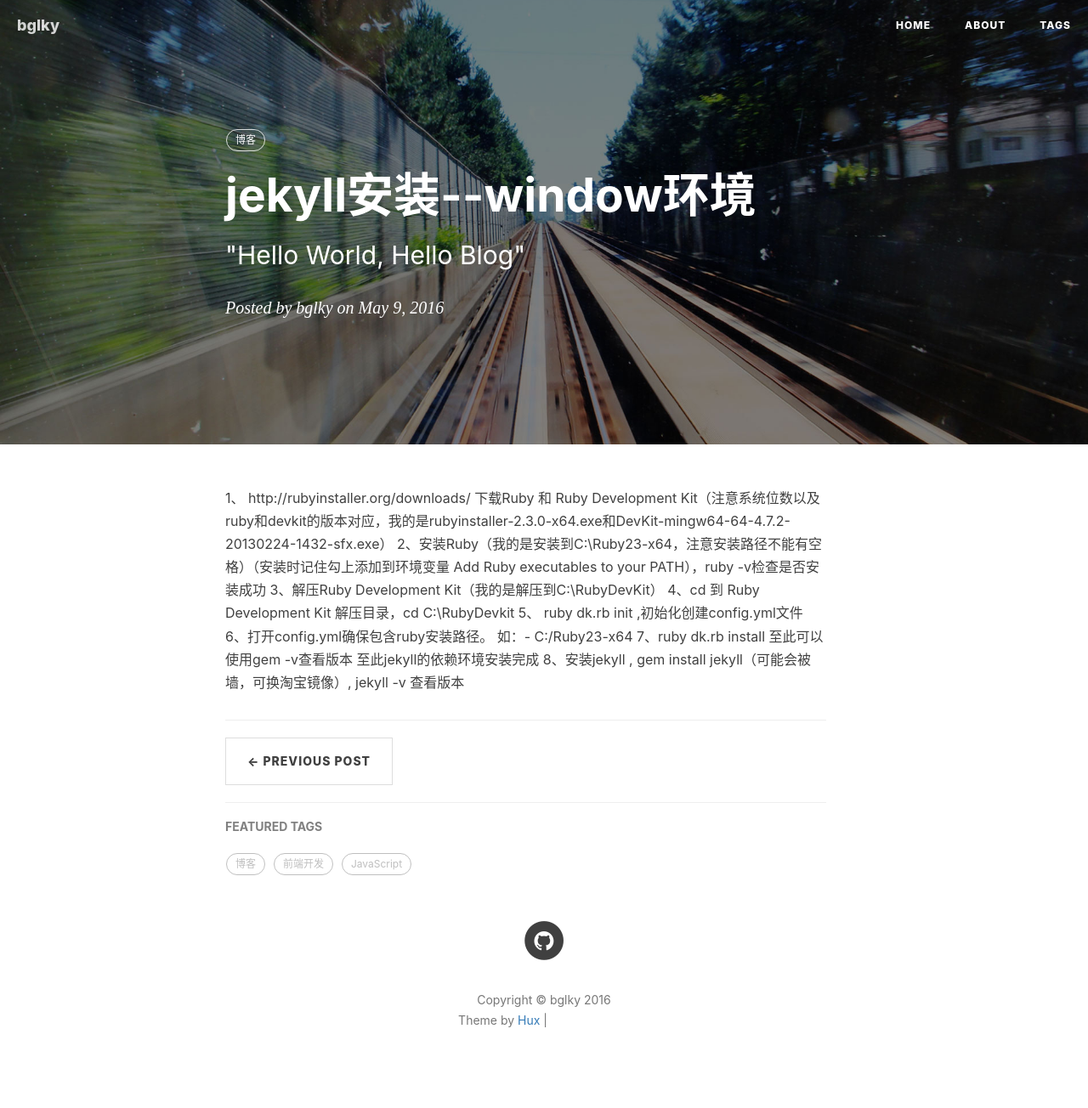
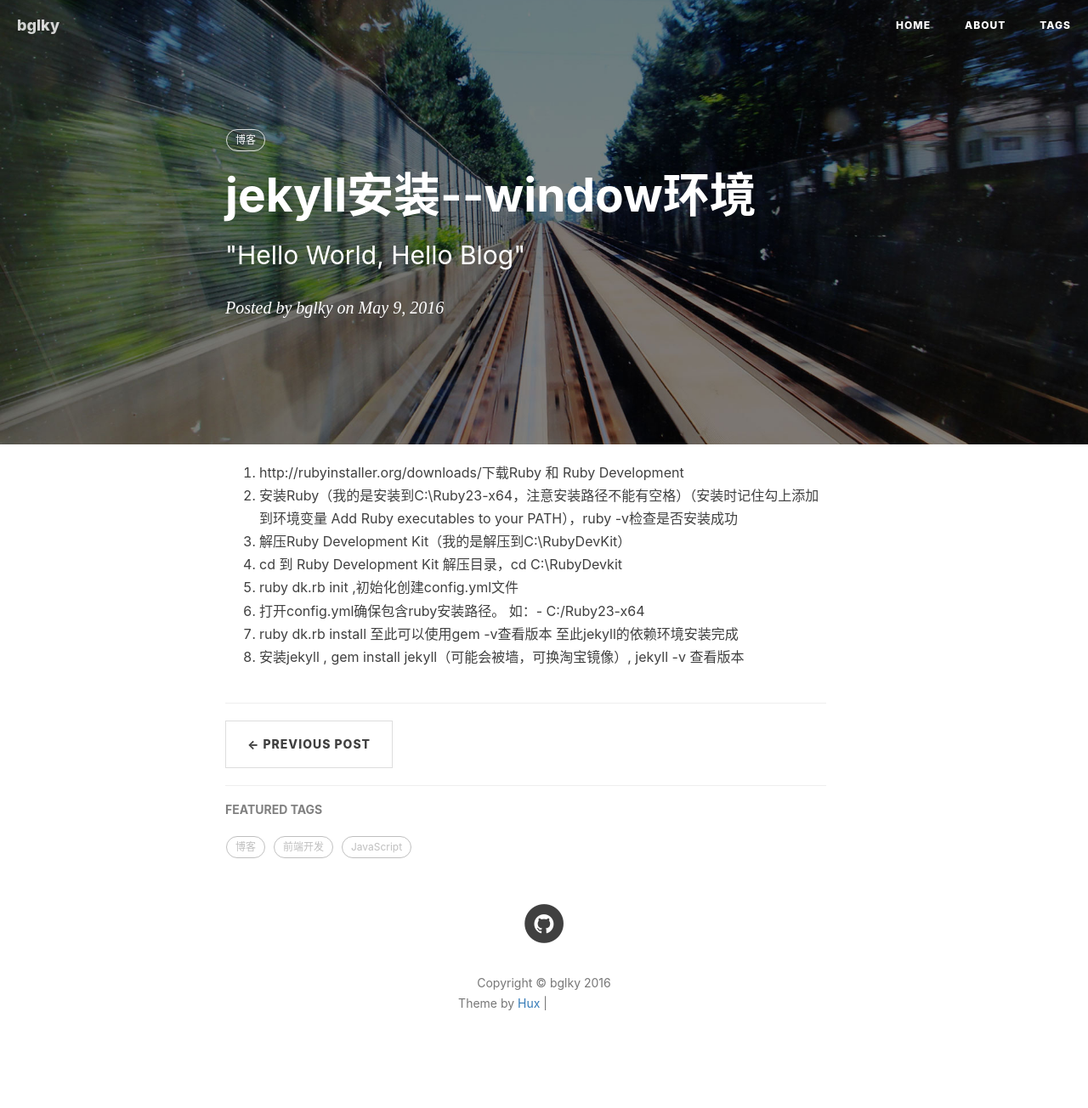
Before and after one commit to bglky/bglky.github.io, a Jekyll site: the page built from _posts/2016-05-09-hello-jekyll.markdown, in a window 1280 px wide. Shown: the whole page at 85% size. Built offline with Jekyll 4.4.1, drawn with Linux system fonts in a browser that asks for light colours; nearby versions of some CDN libraries; comment, search, counter and statistics services are not loaded; grey boxes are pictures that could not be loaded.

Commit message:
post blog

```diff
--- a/_posts/2016-05-09-hello-jekyll.markdown
+++ b/_posts/2016-05-09-hello-jekyll.markdown
@@ -9,13 +9,13 @@ tags:
     - 博客
 ---
 
-1、 http://rubyinstaller.org/downloads/ 下载Ruby 和 Ruby Development Kit（注意系统位数以及ruby和devkit的版本对应，我的是rubyinstaller-2.3.0-x64.exe和DevKit-mingw64-64-4.7.2-20130224-1432-sfx.exe）
-2、安装Ruby（我的是安装到C:\Ruby23-x64，注意安装路径不能有空格）（安装时记住勾上添加到环境变量 Add Ruby executables to your PATH），ruby -v检查是否安装成功
-3、解压Ruby Development Kit（我的是解压到C:\RubyDevKit）
-4、cd 到 Ruby Development Kit 解压目录，cd C:\RubyDevkit
-5、 ruby dk.rb init  ,初始化创建config.yml文件
-6、打开config.yml确保包含ruby安装路径。 如：- C:/Ruby23-x64
-7、ruby dk.rb install
+ 1. http://rubyinstaller.org/downloads/下载Ruby 和 Ruby Development
+ 2. 安装Ruby（我的是安装到C:\Ruby23-x64，注意安装路径不能有空格）（安装时记住勾上添加到环境变量 Add Ruby executables to your PATH），ruby -v检查是否安装成功
+ 3. 解压Ruby Development Kit（我的是解压到C:\RubyDevKit）
+ 4. cd 到 Ruby Development Kit 解压目录，cd C:\RubyDevkit
+ 5. ruby dk.rb init  ,初始化创建config.yml文件
+ 6. 打开config.yml确保包含ruby安装路径。 如：- C:/Ruby23-x64
+ 7. ruby dk.rb install
 至此可以使用gem -v查看版本
 至此jekyll的依赖环境安装完成
-8、安装jekyll ,  gem install jekyll（可能会被墙，可换淘宝镜像）, jekyll -v 查看版本
+ 8. 安装jekyll ,  gem install jekyll（可能会被墙，可换淘宝镜像）, jekyll -v 查看版本
```
